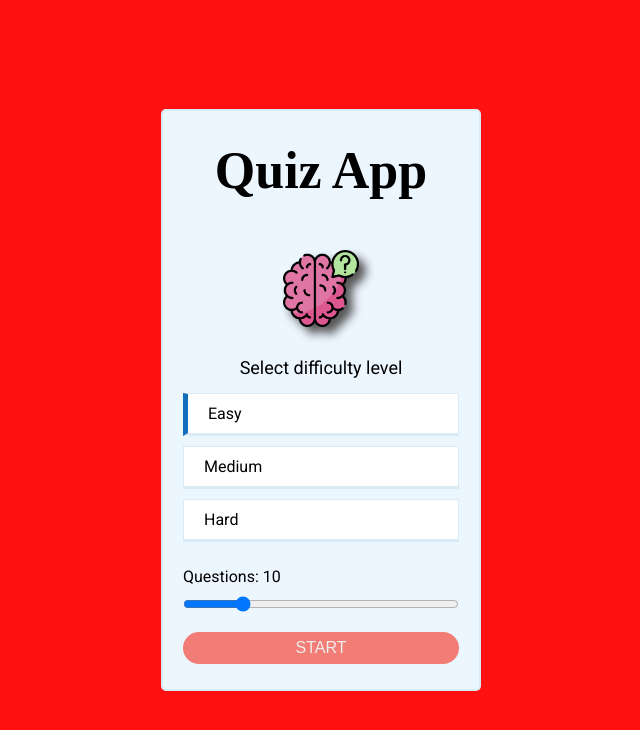
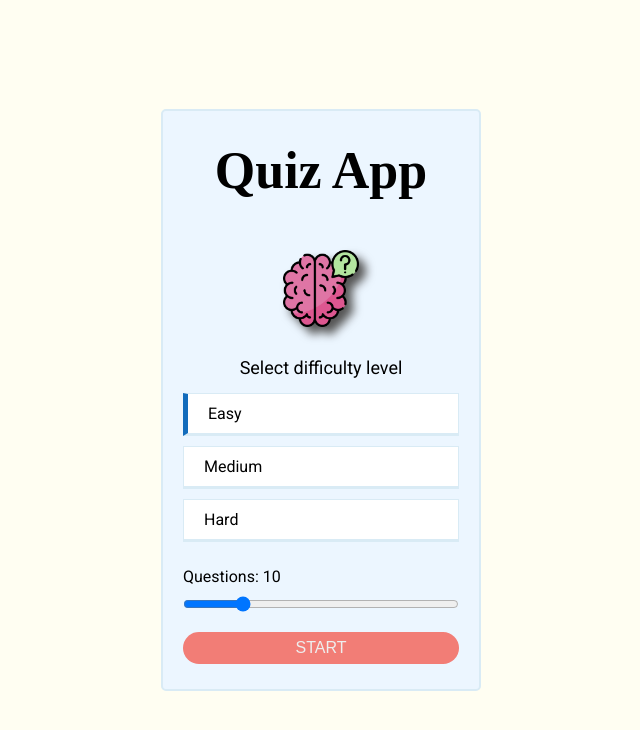
Before and after one commit to maciejfec2i/quiz-app, a React (Vite) app: page / in a window 1280 px wide. Shown: the top 730 px of the page, without its empty margins (319-959 px from the left). Built offline with nearby package versions, Linux system fonts and the light colour scheme; a web font is replaced by a local one.

Commit message:
feat: change bg colour

```diff
--- a/src/App.css
+++ b/src/App.css
@@ -11,8 +11,7 @@ html {
 }
 
 body {
-  /* background: #fffef2; */
-  background: #ff1111;
+  background: #fffef2;
   font-size: 1.6rem;
   font-family: "Roboto", sans-serif;
 }
```
